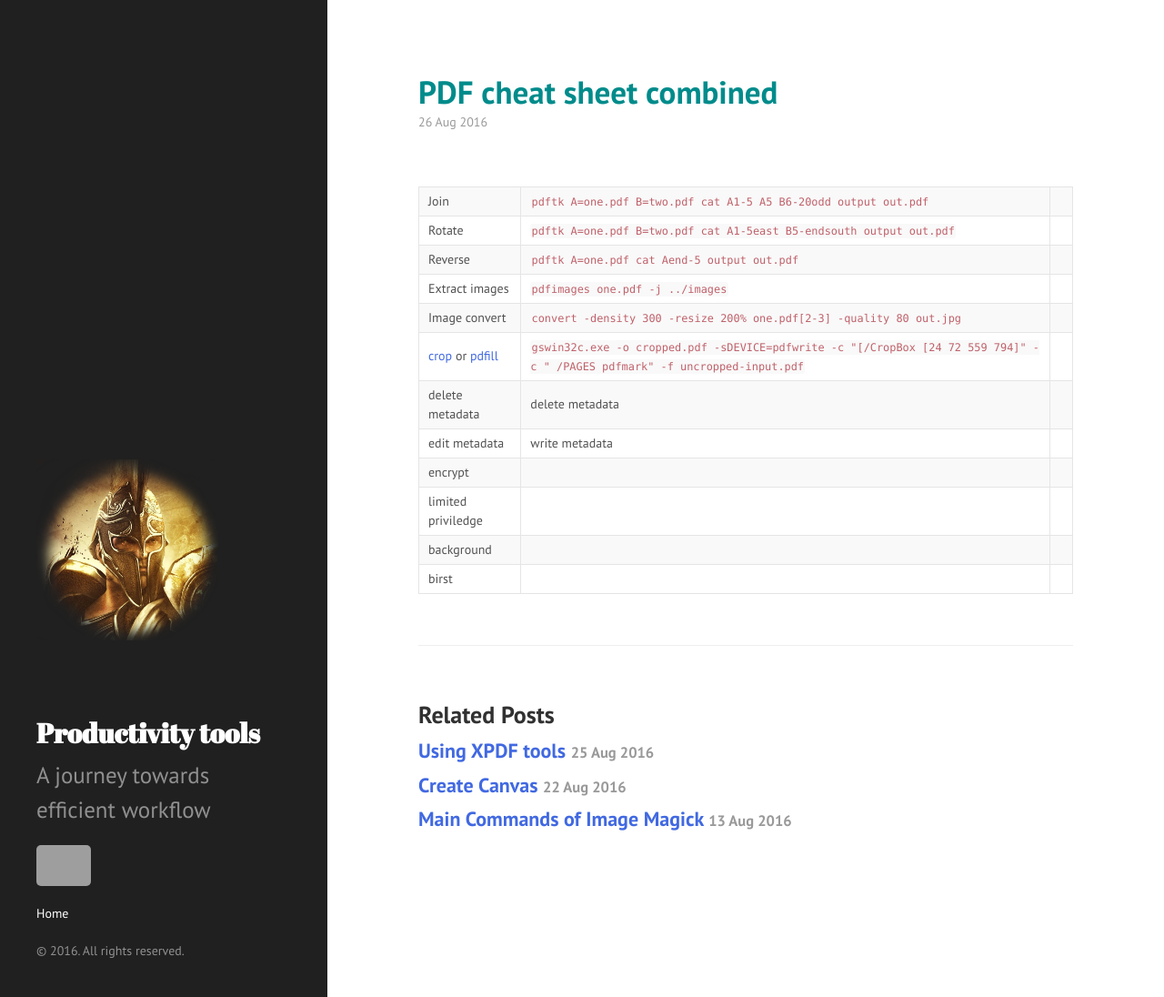
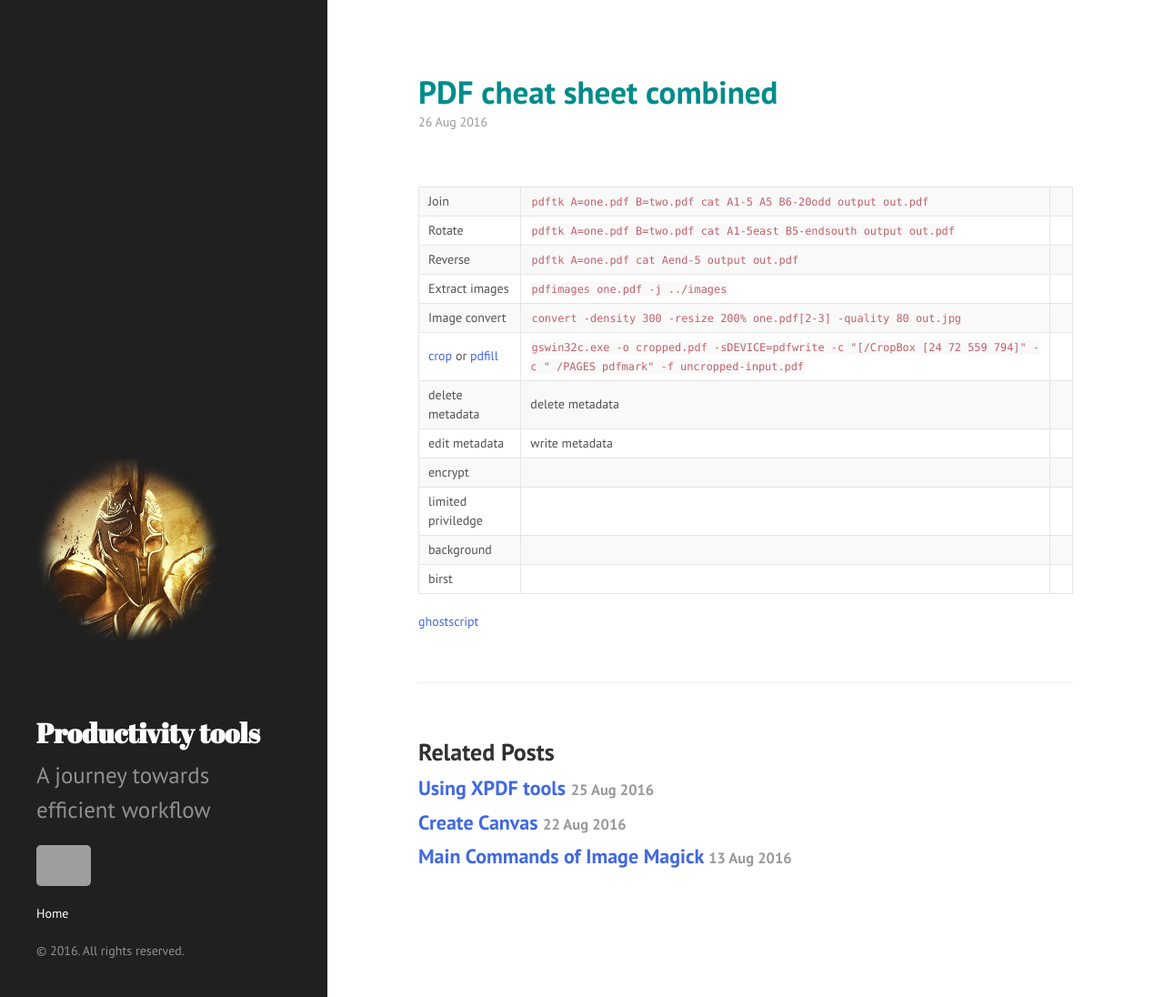
Before and after one commit to MaheshTK/MaheshTK.github.io, a Jekyll site: the page built from _posts/2016-08-26-pdf-cheat-sheet-combined.markdown, in a window 1280 px wide and 1096 px high. Shown: the whole window at 91% size. Built offline with Jekyll 4.4.1, drawn with Linux system fonts in a browser that asks for light colours; grey boxes are pictures that could not be loaded.

Commit message:
Post update: PDF cheat sheet combined

```diff
--- a/_posts/2016-08-26-pdf-cheat-sheet-combined.markdown
+++ b/_posts/2016-08-26-pdf-cheat-sheet-combined.markdown
@@ -15,3 +15,5 @@ layout: post
 | limited priviledge | | |
 | background | | |
 | birst | | |
+
+[ghostscript](http://www.peteryu.ca/tutorials/publishing/pdf_manipulation_tips)
```
